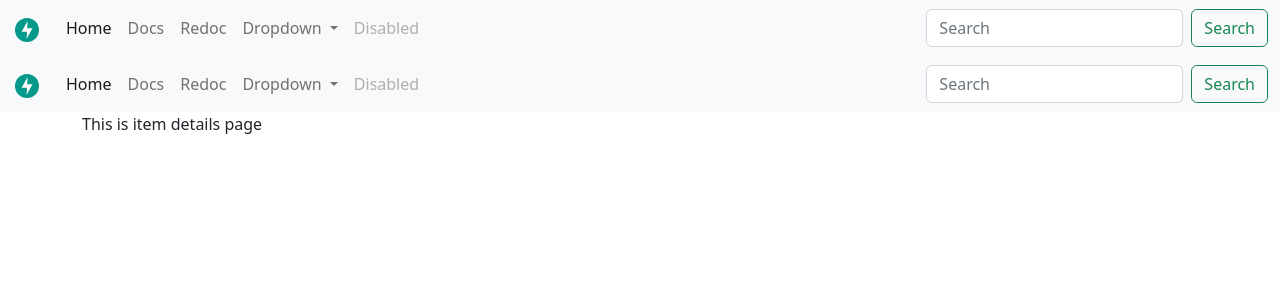
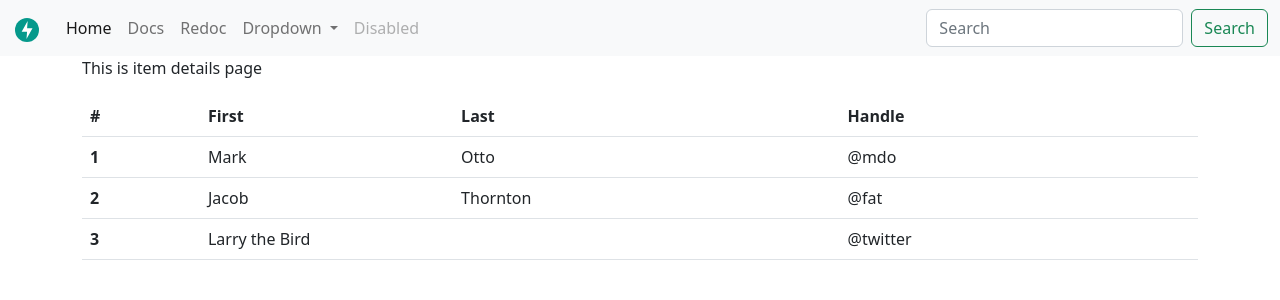
Before and after one commit to shahlep/fastApi-fun-9, a FastAPI app: page /details/1 in a window 1280 px wide. Shown: the top 300 px of the page. Run offline with FastAPI, Linux system fonts and the light colour scheme; data that the repository does not hold is empty.

Commit message:
fastApi fun 168

```diff
--- a/templates/item_details_page.html
+++ b/templates/item_details_page.html
@@ -5,8 +5,36 @@
 {% endblock %}
 
 {% block content %}
-    {% include 'navbar.html' %}
     <div class="container">
         <p>This is item details page</p>
+        <table class="table">
+        <thead>
+            <tr>
+                <th scope="col">#</th>
+                <th scope="col">First</th>
+                <th scope="col">Last</th>
+                <th scope="col">Handle</th>
+            </tr>
+        </thead>
+        <tbody>
+            <tr>
+                <th scope="row">1</th>
+                <td>Mark</td>
+                <td>Otto</td>
+                <td>@mdo</td>
+            </tr>
+            <tr>
+                <th scope="row">2</th>
+                <td>Jacob</td>
+                <td>Thornton</td>
+                <td>@fat</td>
+            </tr>
+            <tr>
+                <th scope="row">3</th>
+                <td colspan="2">Larry the Bird</td>
+                <td>@twitter</td>
+            </tr>
+        </tbody>
+        </table>
     </div>
 {% endblock %}
```
